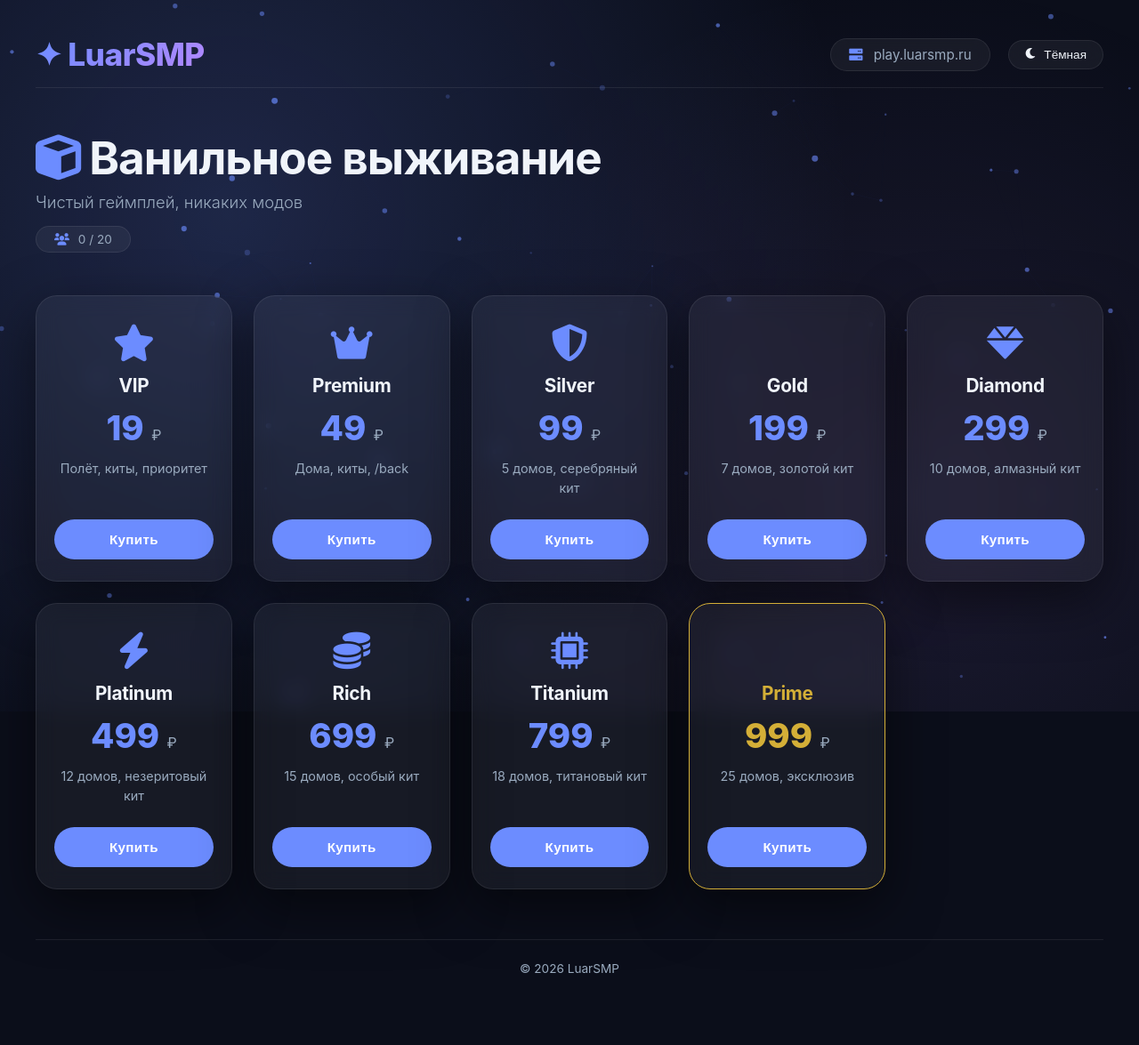
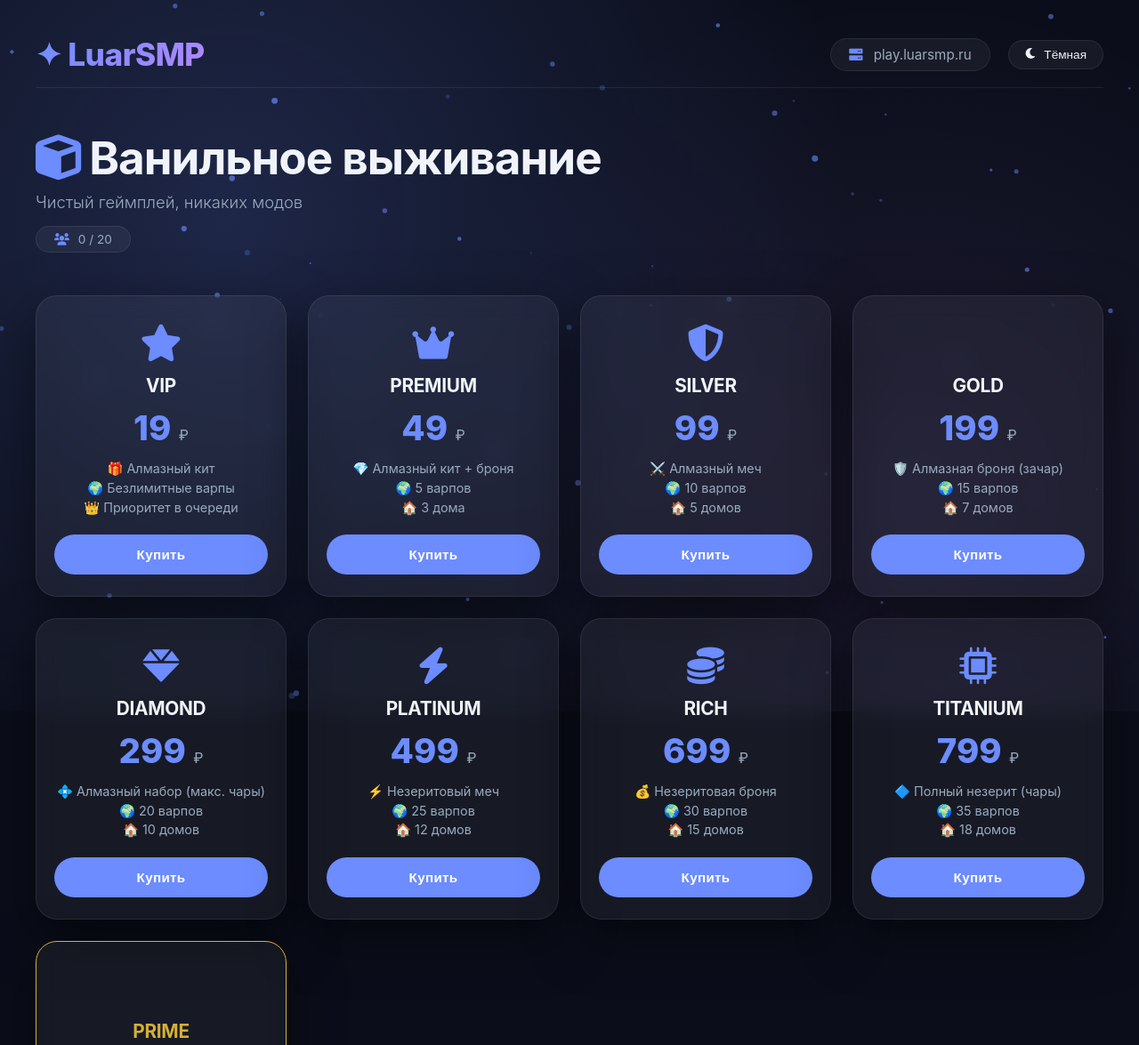
Before and after one commit to LUARIX1/LUARSMP, a plain HTML site: page index.html in a window 1280 px wide. Shown: the top 1175 px of the page at 89% size. Before the commit the page ends 1117 px from the top, so only its background shows below. Drawn offline with Linux system fonts and the light colour scheme.

Commit message:
Update index.html

```diff
--- a/index.html
+++ b/index.html
@@ -157,7 +157,7 @@
         /* ===== Карточки товаров ===== */
         .cards {
             display: grid;
-            grid-template-columns: repeat(auto-fill, minmax(220px, 1fr));
+            grid-template-columns: repeat(auto-fill, minmax(240px, 1fr));
             gap: 24px;
             margin: 32px 0 56px;
         }
@@ -221,7 +221,7 @@
             color: var(--text-secondary);
             line-height: 1.5;
             margin: 6px 0 20px;
-            min-height: 48px;
+            min-height: 60px;
             transition: color 0.4s;
         }
         .card:hover .desc { color: var(--text); }
@@ -386,7 +386,7 @@
             .header { flex-direction: column; align-items: stretch; gap: 12px; }
             .header .controls { flex-wrap: wrap; justify-content: center; }
             .hero h1 { font-size: 2.6rem; }
-            .cards { grid-template-columns: repeat(auto-fill, minmax(170px, 1fr)); gap: 16px; }
+            .cards { grid-template-columns: repeat(auto-fill, minmax(180px, 1fr)); gap: 16px; }
             .card { padding: 20px 14px; }
             .card .price { font-size: 2rem; }
             .modal { padding: 24px 16px; }
@@ -425,79 +425,79 @@
             <span class="badge"><i class="fas fa-users"></i> 0 / 20</span>
         </section>
 
-        <!-- ===== КАРТОЧКИ ТОВАРОВ ===== -->
-        <div class="cards" id="productsContainer">
-            <!-- Карточка VIP -->
+        <!-- ===== КАРТОЧКИ ТОВАРОВ (обновлены) ===== -->
+        <div class="cards">
+            <!-- VIP -->
             <div class="card">
                 <div class="icon"><i class="fas fa-star"></i></div>
                 <div class="rank">VIP</div>
                 <div class="price">19 <small>₽</small></div>
-                <div class="desc">Полёт, киты, приоритет</div>
-                <button class="btn-buy" data-product-id="123" data-rank="VIP"><span>Купить</span></button>
+                <div class="desc">🎁 Алмазный кит<br>🌍 Безлимитные варпы<br>👑 Приоритет в очереди</div>
+                <button class="btn-buy" data-product-id="989053" data-rank="VIP"><span>Купить</span></button>
             </div>
-            <!-- Карточка Premium -->
+            <!-- PREMIUM -->
             <div class="card">
                 <div class="icon"><i class="fas fa-crown"></i></div>
-                <div class="rank">Premium</div>
+                <div class="rank">PREMIUM</div>
                 <div class="price">49 <small>₽</small></div>
-                <div class="desc">Дома, киты, /back</div>
-                <button class="btn-buy" data-product-id="124" data-rank="Premium"><span>Купить</span></button>
+                <div class="desc">💎 Алмазный кит + броня<br>🌍 5 варпов<br>🏠 3 дома</div>
+                <button class="btn-buy" data-product-id="989054" data-rank="PREMIUM"><span>Купить</span></button>
             </div>
-            <!-- Карточка Silver -->
+            <!-- SILVER -->
             <div class="card">
                 <div class="icon"><i class="fas fa-shield"></i></div>
-                <div class="rank">Silver</div>
+                <div class="rank">SILVER</div>
                 <div class="price">99 <small>₽</small></div>
-                <div class="desc">5 домов, серебряный кит</div>
-                <button class="btn-buy" data-product-id="125" data-rank="Silver"><span>Купить</span></button>
+                <div class="desc">⚔️ Алмазный меч<br>🌍 10 варпов<br>🏠 5 домов</div>
+                <button class="btn-buy" data-product-id="989055" data-rank="SILVER"><span>Купить</span></button>
             </div>
-            <!-- Карточка Gold -->
+            <!-- GOLD -->
             <div class="card">
                 <div class="icon"><i class="fas fa-shield-halved"></i></div>
-                <div class="rank">Gold</div>
+                <div class="rank">GOLD</div>
                 <div class="price">199 <small>₽</small></div>
-                <div class="desc">7 домов, золотой кит</div>
-                <button class="btn-buy" data-product-id="126" data-rank="Gold"><span>Купить</span></button>
+                <div class="desc">🛡️ Алмазная броня (зачар)<br>🌍 15 варпов<br>🏠 7 домов</div>
+                <button class="btn-buy" data-product-id="989056" data-rank="GOLD"><span>Купить</span></button>
             </div>
-            <!-- Карточка Diamond -->
+            <!-- DIAMOND -->
             <div class="card">
                 <div class="icon"><i class="fas fa-gem"></i></div>
-                <div class="rank">Diamond</div>
+                <div class="rank">DIAMOND</div>
                 <div class="price">299 <small>₽</small></div>
-                <div class="desc">10 домов, алмазный кит</div>
-                <button class="btn-buy" data-product-id="127" data-rank="Diamond"><span>Купить</span></button>
+                <div class="desc">💠 Алмазный набор (макс. чары)<br>🌍 20 варпов<br>🏠 10 домов</div>
+                <button class="btn-buy" data-product-id="989057" data-rank="DIAMOND"><span>Купить</span></button>
             </div>
-            <!-- Карточка Platinum -->
+            <!-- PLATINUM -->
             <div class="card">
                 <div class="icon"><i class="fas fa-bolt"></i></div>
-                <div class="rank">Platinum</div>
+                <div class="rank">PLATINUM</div>
                 <div class="price">499 <small>₽</small></div>
-                <div class="desc">12 домов, незеритовый кит</div>
-                <button class="btn-buy" data-product-id="128" data-rank="Platinum"><span>Купить</span></button>
+                <div class="desc">⚡ Незеритовый меч<br>🌍 25 варпов<br>🏠 12 домов</div>
+                <button class="btn-buy" data-product-id="989059" data-rank="PLATINUM"><span>Купить</span></button>
             </div>
-            <!-- Карточка Rich -->
+            <!-- RICH -->
             <div class="card">
                 <div class="icon"><i class="fas fa-coins"></i></div>
-                <div class="rank">Rich</div>
+                <div class="rank">RICH</div>
                 <div class="price">699 <small>₽</small></div>
-                <div class="desc">15 домов, особый кит</div>
-                <button class="btn-buy" data-product-id="129" data-rank="Rich"><span>Купить</span></button>
+                <div class="desc">💰 Незеритовая броня<br>🌍 30 варпов<br>🏠 15 домов</div>
+                <button class="btn-buy" data-product-id="989060" data-rank="RICH"><span>Купить</span></button>
             </div>
-            <!-- Карточка Titanium -->
+            <!-- TITANIUM -->
             <div class="card">
                 <div class="icon"><i class="fas fa-microchip"></i></div>
-                <div class="rank">Titanium</div>
+                <div class="rank">TITANIUM</div>
                 <div class="price">799 <small>₽</small></div>
-                <div class="desc">18 домов, титановый кит</div>
-                <button class="btn-buy" data-product-id="130" data-rank="Titanium"><span>Купить</span></button>
+                <div class="desc">🔷 Полный незерит (чары)<br>🌍 35 варпов<br>🏠 18 домов</div>
+                <button class="btn-buy" data-product-id="989061" data-rank="TITANIUM"><span>Купить</span></button>
             </div>
-            <!-- Карточка Prime -->
+            <!-- PRIME -->
             <div class="card" style="border-color: #d4af37;">
                 <div class="icon" style="color: #d4af37;"><i class="fas fa-king"></i></div>
-                <div class="rank" style="color: #d4af37;">Prime</div>
+                <div class="rank" style="color: #d4af37;">PRIME</div>
                 <div class="price" style="color: #d4af37;">999 <small>₽</small></div>
-                <div class="desc">25 домов, эксклюзив</div>
-                <button class="btn-buy" data-product-id="131" data-rank="Prime"><span>Купить</span></button>
+                <div class="desc">👑 ВСЁ, ЧТО ВЫШЕ<br>🌍 50 варпов<br>🏠 25 домов<br>⚡ Элитный набор</div>
+                <button class="btn-buy" data-product-id="989062" data-rank="PRIME"><span>Купить</span></button>
             </div>
         </div>
 
@@ -508,7 +508,7 @@
 
     </div>
 
-    <!-- ===== МОДАЛЬНОЕ ОКНО ===== -->
+    <!-- ===== МОДАЛЬНОЕ ОКНО (оферта и согласие) ===== -->
     <div class="modal-overlay" id="paymentModal">
         <div class="modal">
             <button class="close" id="modalClose">&times;</button>
@@ -529,6 +529,7 @@
             </div>
 
             <div id="offerText" class="offer-text">
+                <!-- Полный текст оферты и согласия (как в предыдущей версии) -->
                 <div class="section">
                     <strong>ПУБЛИЧНАЯ ОФЕРТА</strong><br>
                     о предоставлении доступа к игровому серверу и продаже внутриигровых предметов (услуг)
```
